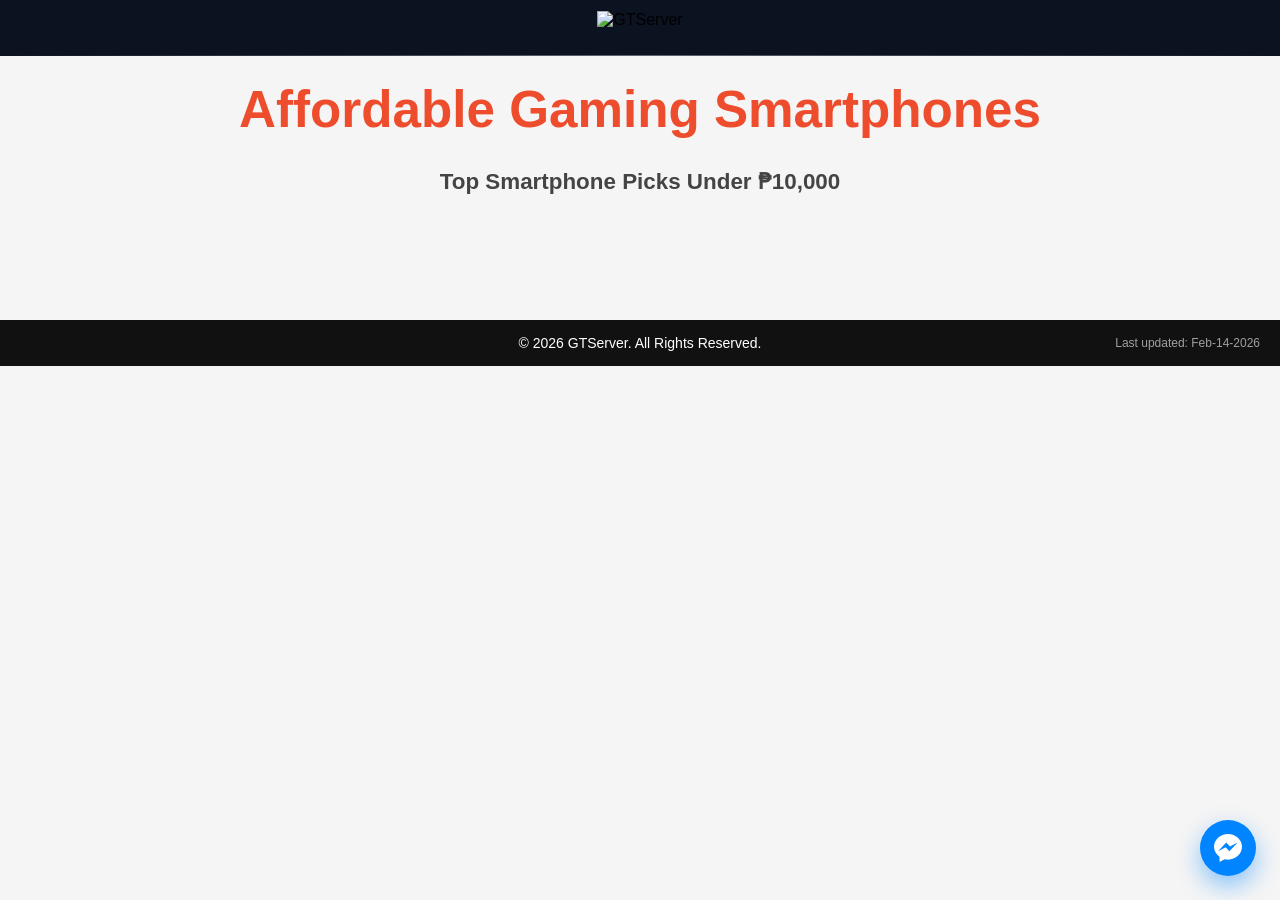
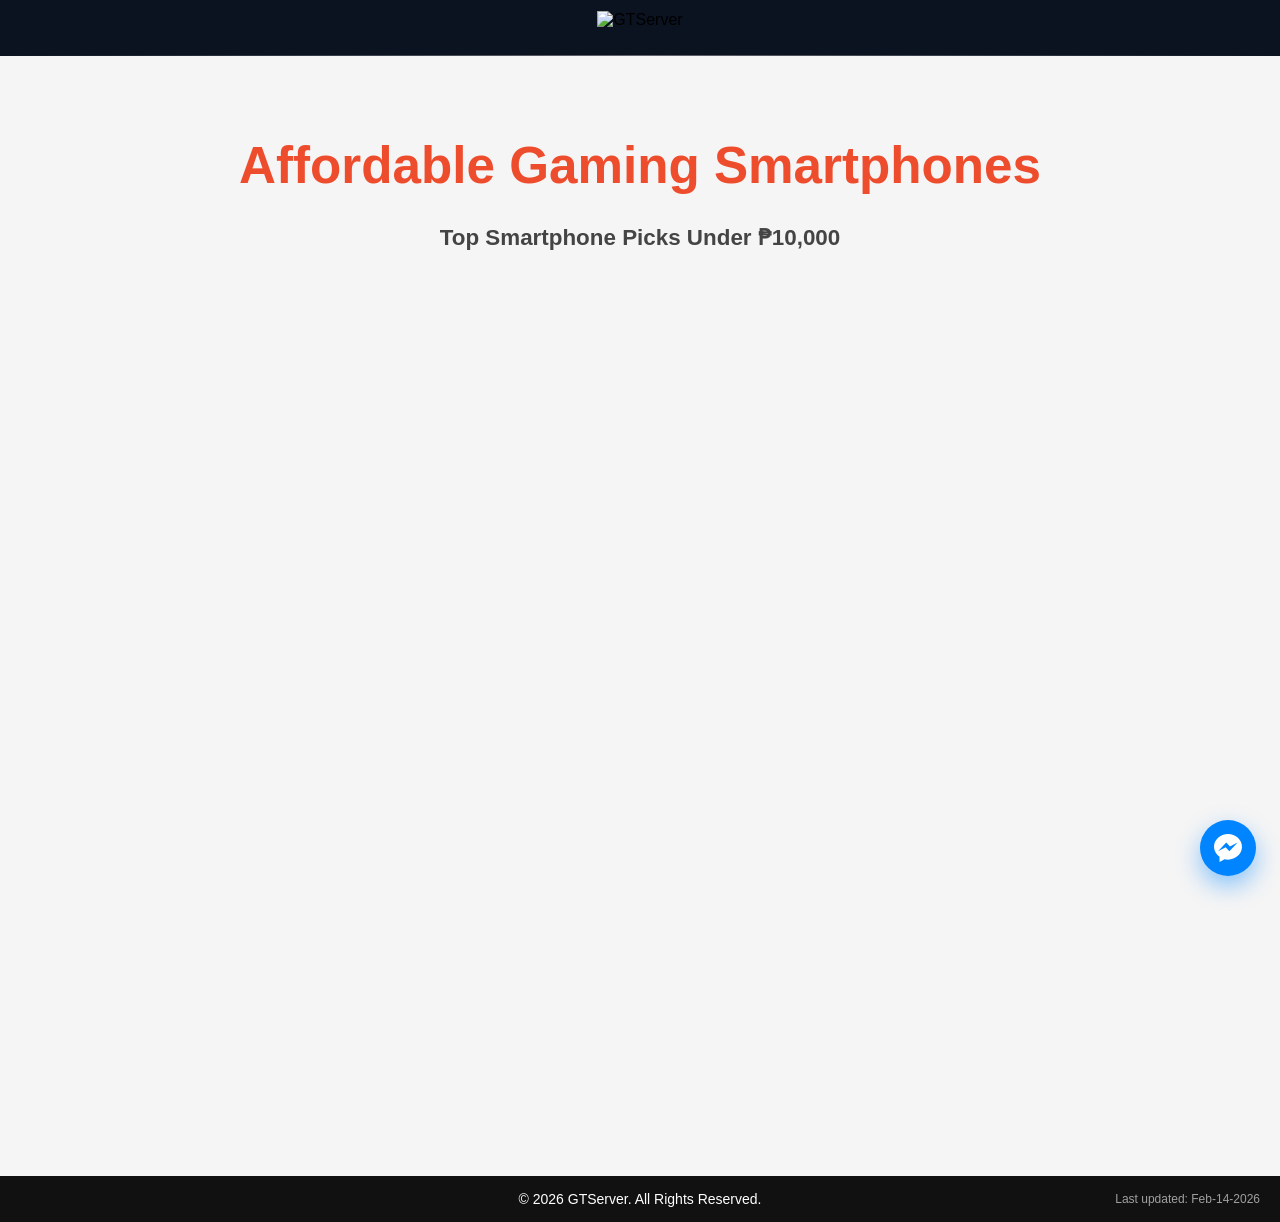

Add files via upload

--- a/css/style.css
+++ b/css/style.css
@@ -11,6 +11,11 @@ html, body {
   min-height: 100vh;
 }
 
+body {
+  display: flex;
+  flex-direction: column;
+}
+
 .header{
   height:56px;
   background:#0b1220;
@@ -87,7 +92,7 @@ html, body {
 
 main {
   flex: 1;
-  padding: 40px 20px;
+  padding: 96px 20px 40px;
   display: flex;
   flex-direction: column;
   align-items: center;
@@ -98,6 +103,7 @@ h1 {
   color: #ee4d2d;
   margin-bottom: 10px;
   text-align: center;
+  margin-top: -30px;
 }
 
 h2 {
@@ -113,6 +119,7 @@ h2 {
   width: 100%;
   max-width: 1800px;
   margin: 0 auto;
+  min-height: 800px;
 }
 
 @media (min-width: 1600px) {
@@ -143,6 +150,28 @@ h2 {
   .products {
     grid-template-columns: 1fr;
   }
+}
+
+.search-wrap {
+  width: 100%;
+  max-width: 500px;
+  margin: 0 auto 25px;
+}
+
+.search-input {
+  width: 100%;
+  padding: 14px 16px;
+  border: 1px solid #dcdcdc;
+  border-radius: 10px;
+  font-size: 1rem;
+  font-family: 'Rajdhani', sans-serif;
+  outline: none;
+  background: #fff;
+  box-shadow: 0 6px 18px rgba(0,0,0,0.05);
+}
+
+.search-input:focus {
+  border-color: #ee4d2d;
 }
 
 .product-card {
@@ -312,6 +341,18 @@ h2 {
 
 .buy-button:hover {
   background: #d63f22;
+}
+
+.no-results {
+  width: 100%;
+  grid-column: 1 / -1;
+  text-align: center;
+  font-size: 1.1rem;
+  color: #666;
+  padding: 40px 20px;
+  background: #fff;
+  border-radius: 14px;
+  box-shadow: 0 10px 30px rgba(0,0,0,0.05);
 }
 
 .specs-modal {
